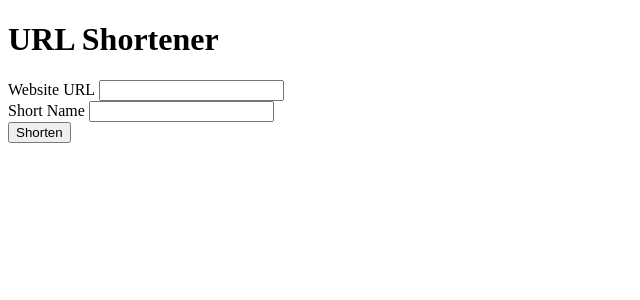
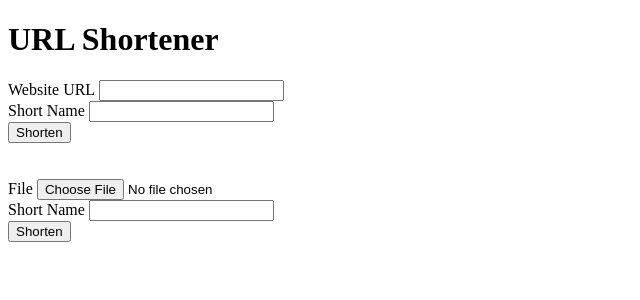
Before and after one commit to aditya-shah73/URL-Shortener, a Flask app: page / in a window 1280 px wide. Shown: the top 300 px of the page, without its empty margins (0-640 px from the left). Run offline with Flask 2, Linux system fonts and the light colour scheme.

Commit message:
Added file upload functionality and url redirect to files and shortened urls

```diff
--- a/app.py
+++ b/app.py
@@ -1,6 +1,7 @@
 from flask import Flask, render_template, request, redirect, url_for, flash
 import json
 import os.path
+from werkzeug.utils import secure_filename
 
 app = Flask(__name__)
 app.secret_key = 'hasdfh123hkjhadsfj1341'
@@ -22,9 +23,27 @@ def your_url():
             flash('That short name has already been taken. Please select another name')
             return redirect(url_for('home'))
 
-        urls[request.form['code']] = {'url': request.form['url']}
+        if 'url' in request.form.keys():
+            urls[request.form['code']] = {'url': request.form['url']}
+        else:
+            f = request.files['file']
+            full_name = request.form['code'] + secure_filename(f.filename)
+            f.save('/Users/adshah/Documents/Python/URL-Shortener/static/user_files/' + full_name)
+            urls[request.form['code']] = {'file': full_name}
+
         with open('urls.json', 'w') as url_file:
             json.dump(urls, url_file)
         return render_template('your_url.html', code=request.form['code'])
     else:
         return redirect(url_for('home'))
+
+@app.route('/<string:code>') #Look for any variable and put it in the variable code
+def redirect_to_url(code):
+    if os.path.exists('urls.json'):
+        with open('urls.json') as urls_file:
+            urls = json.load(urls_file)
+            if code in urls.keys():
+                if 'url' in urls[code].keys():
+                    return redirect(urls[code]['url'])
+                else:
+                    return redirect(url_for('static', filename='user_files/' + urls[code]['file']))
--- a/templates/home.html
+++ b/templates/home.html
@@ -20,5 +20,17 @@
       <br>
       <input type="submit" value="Shorten">
     </form>
+    <br>
+    <br>
+
+    <form class="" action="your-url" method="post" enctype="multipart/form-data">
+      <label for="file">File</label>
+      <input type="file" name="file" value="" required>
+      <br>
+      <label for="test">Short Name</label>
+      <input type="text" name="code" value="" required>
+      <br>
+      <input type="submit" value="Shorten">
+    </form>
   </body>
 </html>
--- a/urls.json
+++ b/urls.json
@@ -1 +1 @@
-{"go": {"url": "https://www.google.com"}, "hello": {"url": "https://www.google.com"}}
+{"tree": {"file": "treetree.jpeg"}, "go": {"url": "https://www.google.com"}}
```
Also changed, not shown: static/user_files/treetree.jpeg (added).
